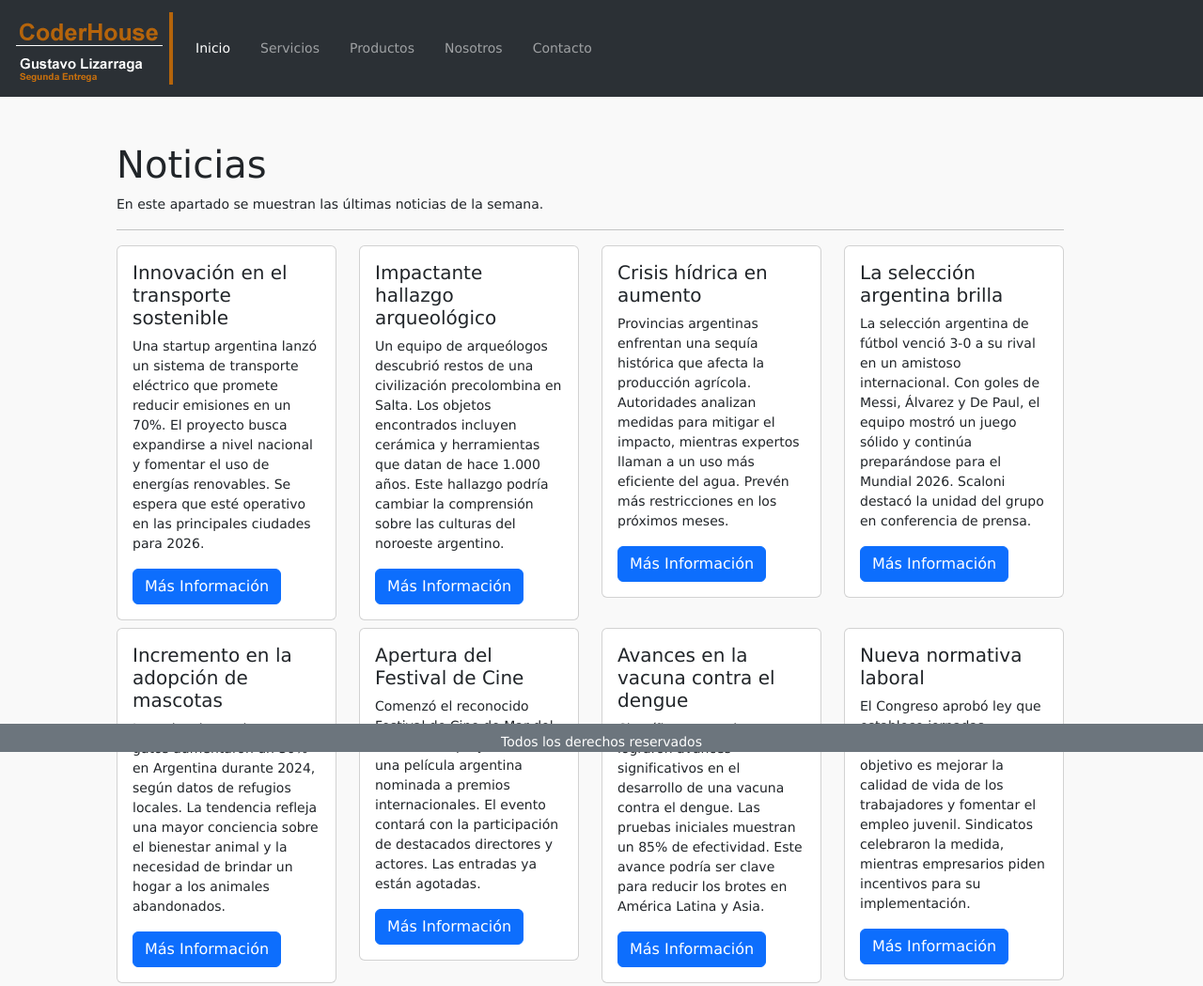
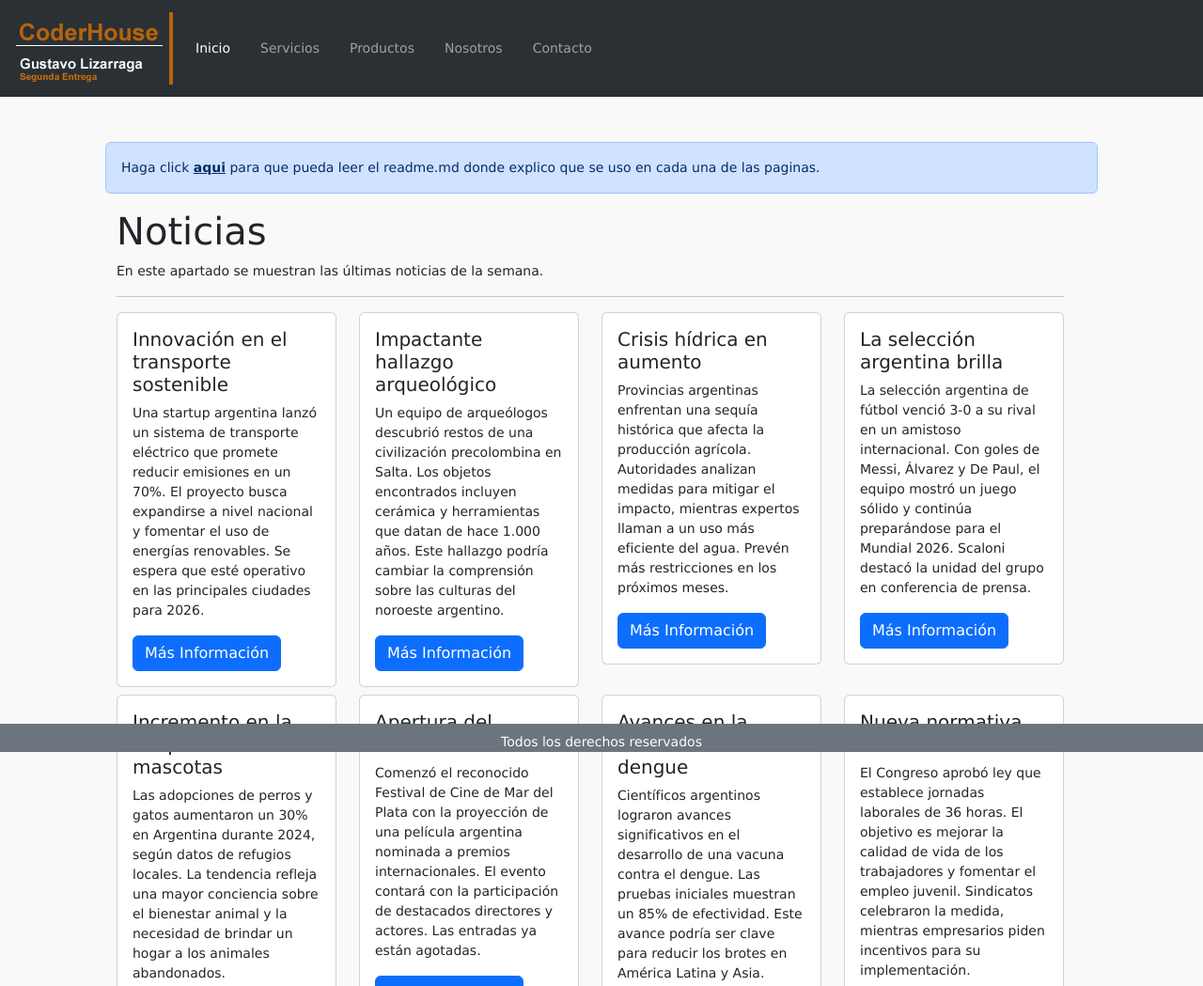
Before and after one commit to gdlizarraga/coderhouse, a plain HTML site: page index.html in a window 1280 px wide. Shown: the top 1049 px of the page at 94% size. Drawn offline with Linux system fonts and the light colour scheme.

Commit message:
readme
Subo una actualizacion para ver el readme

```diff
--- a/index.html
+++ b/index.html
@@ -60,6 +60,18 @@
     </header>
 
     <main>
+      <div class="alert alert-primary" role="alert">
+        Haga click
+        <a
+          href="https://github.com/gdlizarraga/coderhouse/blob/main/README.md"
+          target="_blank"
+          class="alert-link"
+          >aqui</a
+        >
+        para que pueda leer el readme.md donde explico que se uso en cada una de
+        las paginas.
+      </div>
+
       <div class="container clearfix">
         <div class="row">
           <div class="col-12">
```
